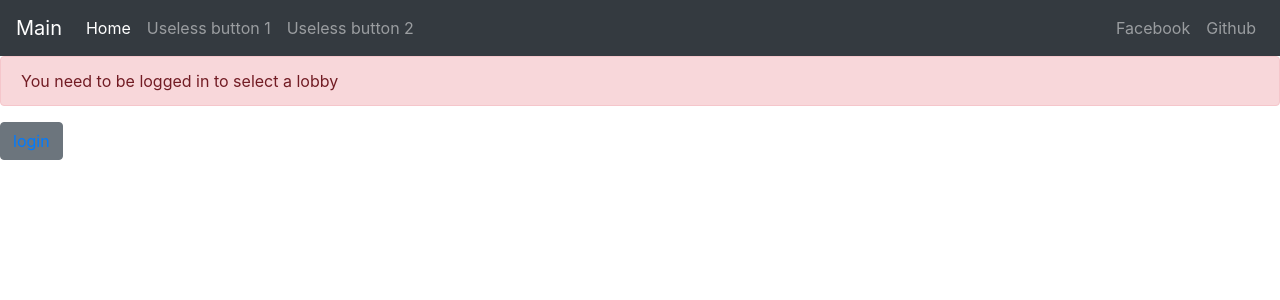
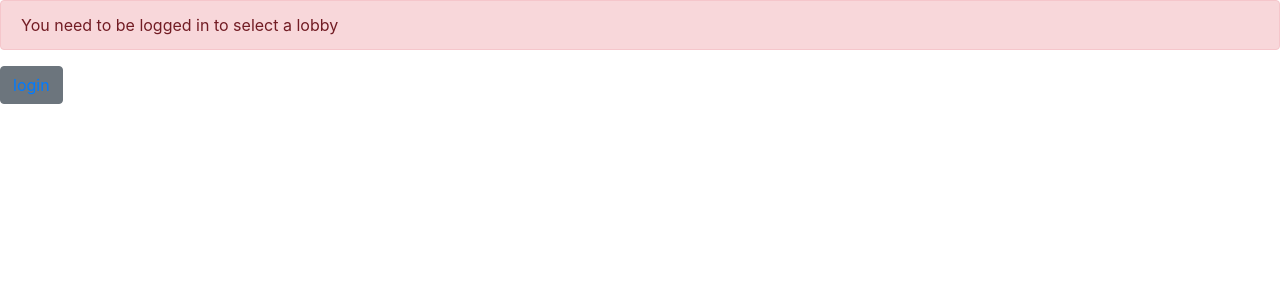
Before and after one commit to YeloDriver/The-hunter, a Django app: page /chat/ in a window 1280 px wide. Shown: the top 300 px of the page. Run offline with Django 3.2, Linux system fonts and the light colour scheme; some libraries are stand-ins or nearby versions.

Commit message:
Update index.html

```diff
--- a/sitechat/chat/templates/chat/index.html
+++ b/sitechat/chat/templates/chat/index.html
@@ -17,28 +17,6 @@
     <title>Chat Rooms</title>
 </head>
 <body>
-    <nav class="navbar navbar-expand-sm bg-dark navbar-dark sticky-top">
-        <a class="navbar-brand" href="#">Main</a>
-          <ul class="navbar-nav mr-auto">
-          <li class="nav-item active">
-            <a class="nav-link" href="#">Home</a>
-          </li>
-          <li class="nav-item">
-            <a class="nav-link" href="#">Useless button 1</a>
-          </li>
-          <li class="nav-item">
-            <a class="nav-link" href="#">Useless button 2</a>
-          </li>
-        </ul>
-          <ul class="nav navbar-nav navbar-right">
-        <li class="nav-item">
-                  <a class="nav-link" href="https://www.facebook.com"><i class="fab fa-facebook"></i> Facebook</a>
-              </li>
-        <li>
-                  <a class="nav-link" href="https://github.com/Thanhphan1147"><i class="fab fa-github"></i></span> Github</a>
-              </li>
-      </ul>
-    </nav>
 
    {% if user.is_authenticated %}
 
```
